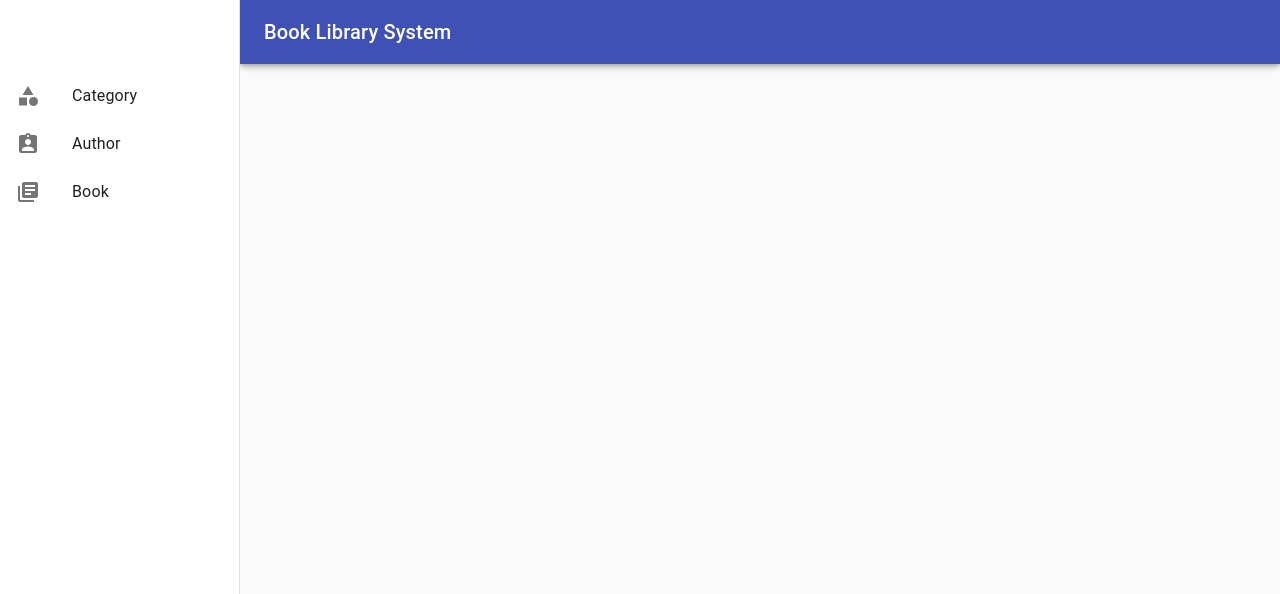
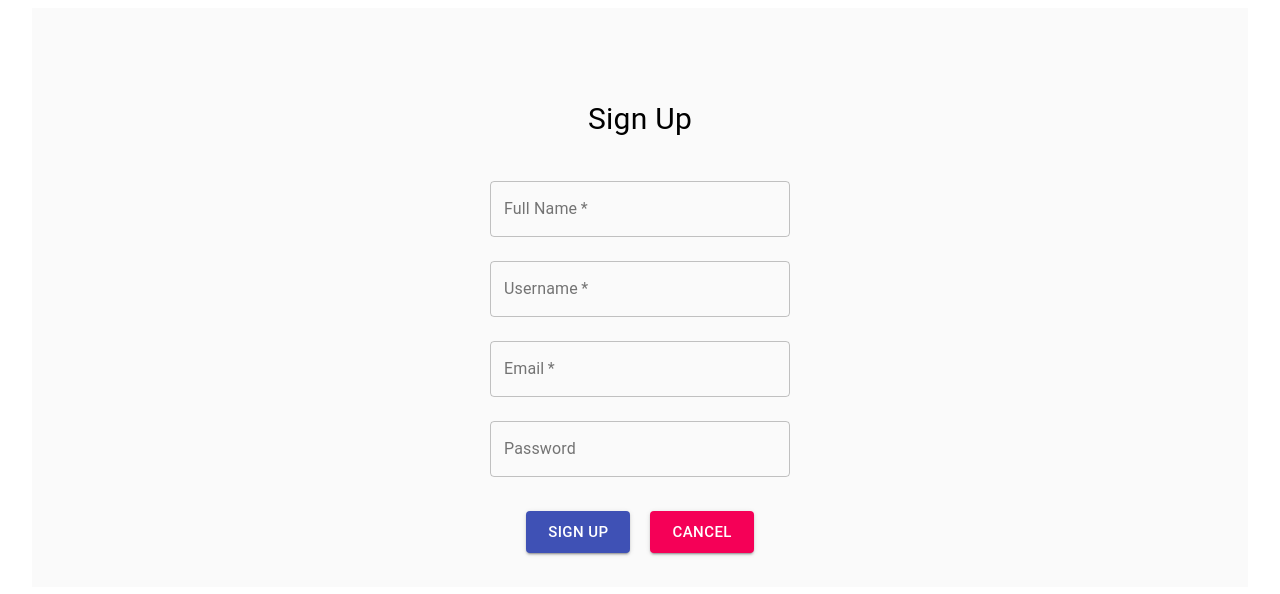
Before and after one commit to brungo1995/library_ui, a React (Create React App) app: page / in a window 1280 px wide. Shown: the top 594 px of the page. Built offline with nearby package versions, Linux system fonts and the light colour scheme.

Commit message:
added sign up form

```diff
--- a/src/App.tsx
+++ b/src/App.tsx
@@ -10,8 +10,7 @@ import LeftSideNav from "./components/LeftSideNav"
 import { useStyles } from "./styles/styles"
 import AppContainer from "./AppContainer"
 import { AlertProvider } from './context_providers/alert_context';
-
-
+import SignUpView from "./Views/User/SignUp/SignUpView"
 // if(!username){
 //   return <Login />
 // }
@@ -21,8 +20,14 @@ setConfig({
     reloadHooks: false,
 });
 
+
+
 function App() {
     const classes = useStyles();
+
+    if (true) {
+        return <SignUpView />
+    }
 
     return (
         <Router>
--- /dev/null
+++ b/src/Views/User/SignUp/SignUpView.tsx
@@ -0,0 +1,144 @@
+import * as React from "react";
+import { hot } from "react-hot-loader/root";
+import { setConfig } from "react-hot-loader";
+import Button from "@material-ui/core/Button";
+import Container from '@material-ui/core/Container';
+import Paper from '@material-ui/core/Paper';
+import Grid from '@material-ui/core/Grid';
+import { useStyles } from "../../../styles/styles"
+import { Typography } from "@material-ui/core";
+import { makeStyles, createStyles, Theme } from '@material-ui/core/styles';
+import TextField from '@material-ui/core/TextField';
+
+
+
+const useStyles1 = makeStyles((theme: Theme) =>
+    createStyles({
+        root: {
+            flexGrow: 1,
+        },
+        paper: {
+            padding: theme.spacing(2),
+            textAlign: 'center',
+            color: theme.palette.text.secondary,
+        },
+    }),
+);
+
+setConfig({
+    reloadHooks: false,
+});
+
+function AppContainer() {
+    const classes = useStyles();
+    const classes1 = useStyles1();
+
+
+    // if(!username){
+    //   return <Login />
+    // }
+
+
+    return (
+        <>
+            <Container className={classes.root}>
+                <Container className={classes.content}>
+                    <div className={classes.toolbar} />
+                    <div className={classes.root}>
+                        <Grid container spacing={3}>
+                            <Grid item xs={12} style={{ display: "flex", justifyContent: "center" }}>
+                                <Typography paragraph style={{ fontSize: "30px" }}>Sign Up</Typography>
+                            </Grid>
+                            <Grid item xs={12} style={{ display: "flex", justifyContent: "center" }}>
+                                <TextField
+                                    style={{ width: "300px" }}
+                                    required
+                                    id="outlined-required"
+                                    label="Full Name"
+                                    name="name"
+                                    // onChange={handleInputChange}
+                                    // defaultValue=""
+                                    // value={item.name || ""}
+                                    variant="outlined"
+                                />
+                            </Grid>
+                            {/* user full name, a username, a password , email*/}
+                            <Grid item xs={12} style={{ display: "flex", justifyContent: "center" }}>
+                                <TextField
+                                    style={{ width: "300px" }}
+                                    required
+                                    id="outlined-required"
+                                    label="Username"
+                                    name="username"
+                                    // onChange={handleInputChange}
+                                    // defaultValue=""
+                                    // value={item.name || ""}
+                                    variant="outlined"
+                                />
+                            </Grid>
+                            <Grid item xs={12} style={{ display: "flex", justifyContent: "center" }}>
+                                <TextField
+                                    style={{ width: "300px" }}
+                                    required
+                                    id="outlined-required"
+                                    label="Email"
+                                    name="email"
+                                    type="email"
+                                    // onChange={handleInputChange}
+                                    // defaultValue=""
+                                    // value={item.name || ""}
+                                    variant="outlined"
+                                />
+                            </Grid>
+                            <Grid item xs={12} style={{ display: "flex", justifyContent: "center" }}>
+                                <TextField
+                                    style={{ width: "300px" }}
+                                    id="outlined-password-input"
+                                    label="Password"
+                                    type="password"
+                                    autoComplete="current-password"
+                                    variant="outlined"
+                                />
+                            </Grid>
+                            <Grid item xs={12} style={{ display: "flex", justifyContent: "center" }}>
+                                {/* <Paper className={classes1.paper}>xs=6 sm=3</Paper> */}
+                                <Button
+                                    style={{ margin: "10px" }}
+                                    variant="contained"
+                                    color="primary"
+                                    size="large"
+                                // onClick={() => onEdit()}
+                                // className={classes.button}
+                                // startIcon={<EditIcon />}
+                                >Sign Up
+                            </Button>
+                                <Button
+                                    style={{ margin: "10px" }}
+                                    variant="contained"
+                                    size="large"
+                                    color="secondary"
+                                // onClick={onDelete}
+                                // className={classes.button}
+                                // startIcon={<DeleteIcon />}
+                                >
+                                    Cancel
+                            </Button>
+                            </Grid>
+                            {/* <Grid item xs={6} sm={3}>
+                                <Paper className={classes1.paper}>xs=6 sm=3</Paper>
+                            </Grid> */}
+                            {/* <Grid item xs={6} sm={3}>
+                                <Paper className={classes1.paper}>xs=6 sm=3</Paper>
+                            </Grid> */}
+                            {/* <Grid item xs={6} sm={3}>
+                                <Paper className={classes1.paper}>xs=6 sm=3</Paper>
+                            </Grid> */}
+                        </Grid>
+                    </div>
+                </Container>
+            </Container>
+        </>
+    )
+}
+
+export default hot(AppContainer)
```
